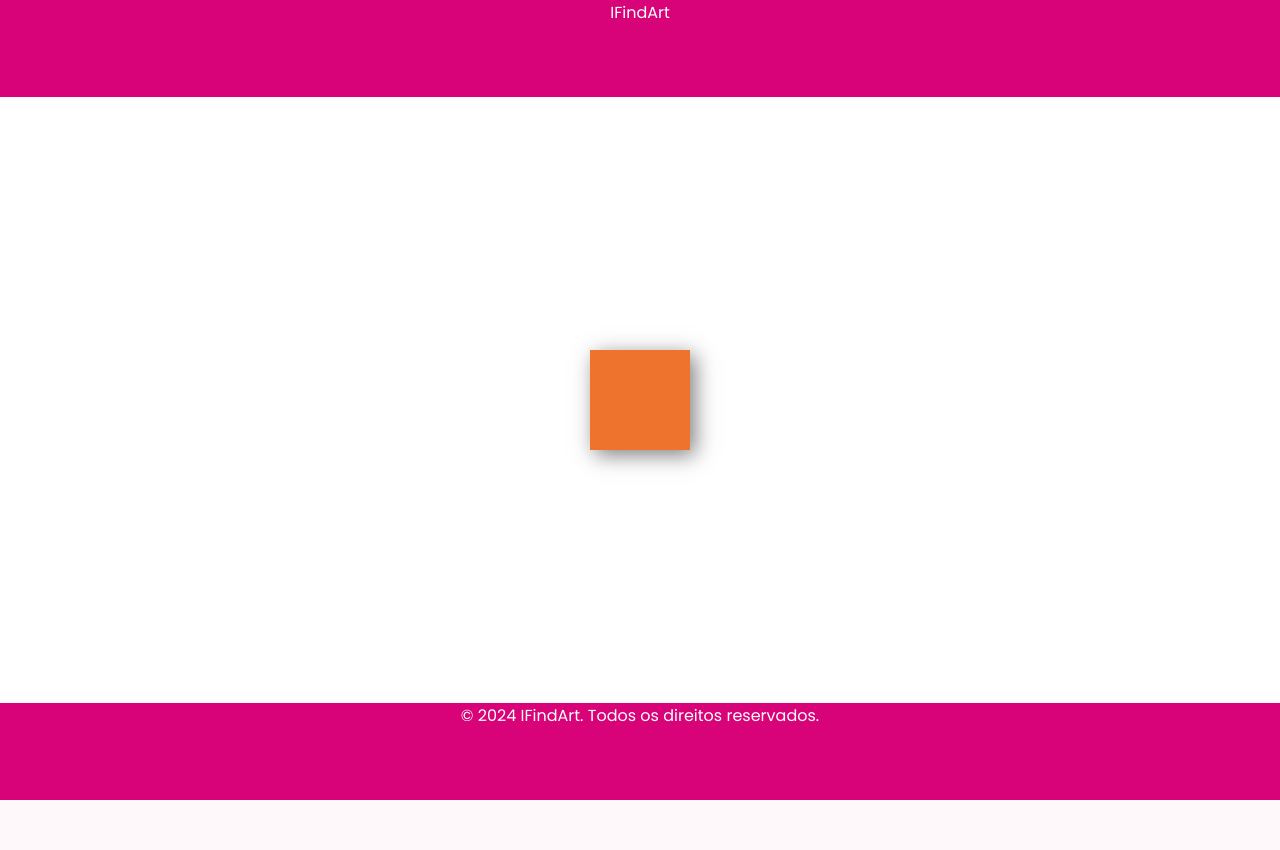
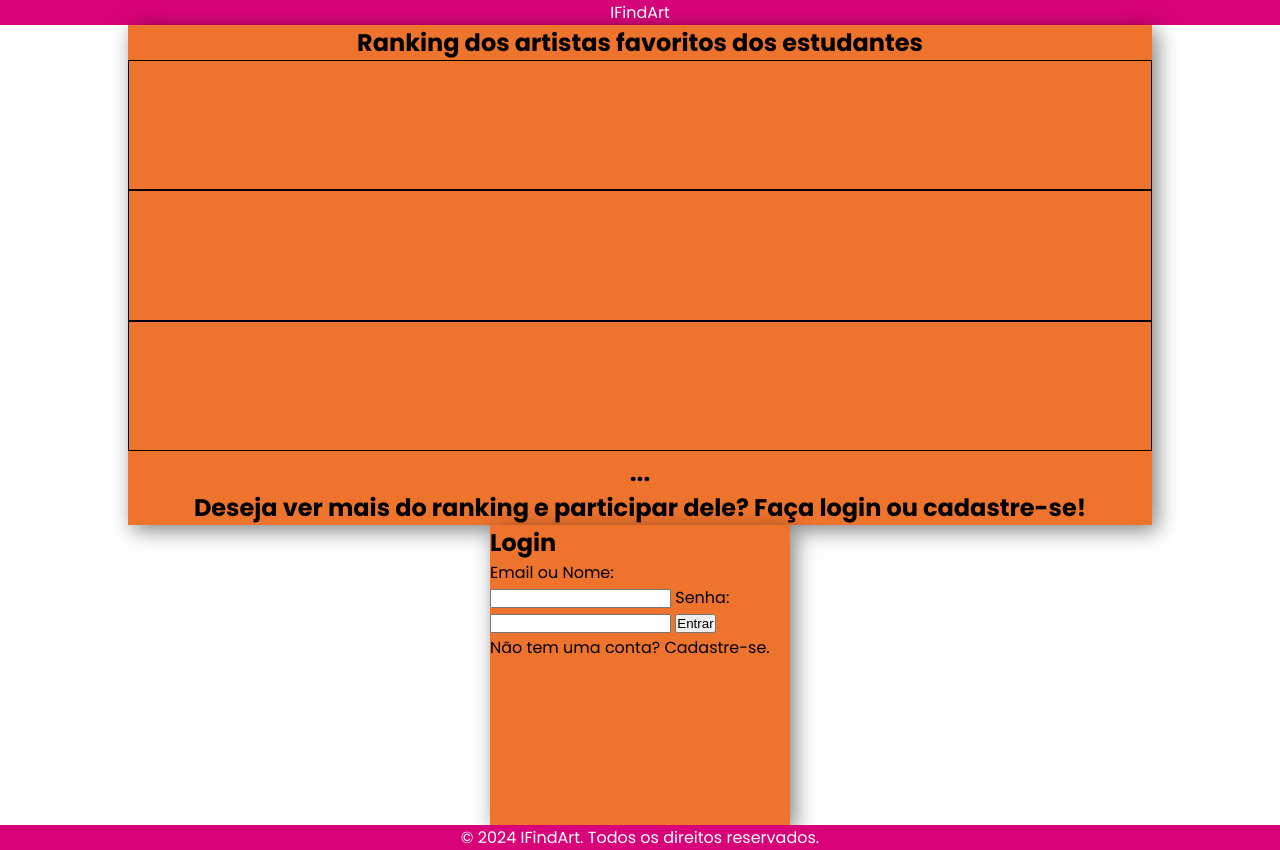
Before and after one commit to sabriwnaa/IFindArt, a PHP site: page / in a window 1280 px wide. Before the commit the page ends 800 px from the top, so only its background shows below. Run offline with PHP 8.4, Linux system fonts and the light colour scheme.

Commit message:
base index

```diff
--- a/HeaderFooter/footer.php
+++ b/HeaderFooter/footer.php
@@ -1,4 +1,3 @@
-<!-- footer.php -->
 <!DOCTYPE html>
 <html lang="en">
 <head>
--- a/HeaderFooter/header.php
+++ b/HeaderFooter/header.php
@@ -1,4 +1,3 @@
-<!-- header.php -->
 <!DOCTYPE html>
 <html lang="en">
 <head>
--- a/index.php
+++ b/index.php
@@ -17,16 +17,53 @@ if(isset($_SESSION['id'])) {
 
 
     <div class='container'>
-    <?php include 'HeaderFooter/header.php'; ?>
+        <?php include 'HeaderFooter/header.php'; ?>
 
-    <div class='main'>
-        <div class='box'>
+        <div class='main'>
+            <div class='metade'>
+                <div class='preView'>
+                    <h2>Ranking dos artistas favoritos dos estudantes</h2>
 
-        </div>
+                    <div class='itens'>
+                        <div class='item'></div>
+                        <div class='item'></div>
+                        <div class='item'></div>
 
-    </div>
+                    </div>
+                    <h2>...</h2>
+                    <h2>Deseja ver mais do ranking e participar dele? Faça login ou cadastre-se!</h2>
 
-    <?php include 'HeaderFooter/footer.php'; ?>
+                </div>
+
+            </div>
+            <div class='metade'>
+
+                <div class='box'>
+                <h2>Login</h2>
+                <?php if (isset($_SESSION['error'])): ?>
+                    <p style="color: red;"><?php echo $_SESSION['error']; unset($_SESSION['error']); ?></p>
+                <?php endif; ?>
+                <form method="POST">
+                    <label for="login">Email ou Nome:</label>
+                    <input type="text" id="login" name="login" required>
+
+                    <label for="password">Senha:</label>
+                    <input type="password" id="password" name="password" required>
+
+                    <button type="submit">Entrar</button>
+                </form>
+                <p>Não tem uma conta? <a href="cadastro.php">Cadastre-se</a>.</p>
+
+            </div>
+
+
+            </div>
+            </div>
+
+
+
+
+        <?php include 'HeaderFooter/footer.php'; ?>
 
     </div>
 
--- a/style.css
+++ b/style.css
@@ -15,14 +15,15 @@
 }
 
 .main{
-    flex: 7;
+    flex: 10;
+    flex-direction: column;
     display: flex;
     justify-content: center;
     align-items: center;
 }
 
 header{
-    flex: 1;
+    flex: 2;
     background-color: #d80378;
     color: white;
     text-align: center;
@@ -45,6 +46,36 @@ footer{
 .box{
     box-shadow: 5px 5px 20px rgba(0, 0, 0, 0.5);
     background-color: #ee732c;
-    height: 100px;
-    width: 100px;
+    height: 300px;
+    width: 300px;
 }
+
+.metade{
+    width: 100vw;
+    flex:1;
+    display: flex;
+    align-items: center;
+    justify-content: center;
+}
+
+.preView{
+    width: 80%;
+    height: 500px;
+    box-shadow: 5px 5px 20px rgba(0, 0, 0, 0.5);
+    background-color: #ee732c;
+    display: flex;
+    flex-direction: column;
+    align-items: center;
+}
+
+
+.itens{
+    width: 100%;
+    flex: 4;
+}
+
+.item{
+    border: 1px solid black;
+    width: 100%;
+    height: 33%;
+}
```
Also changed, not shown: cadastro.php (added, +60 -0 lines).
